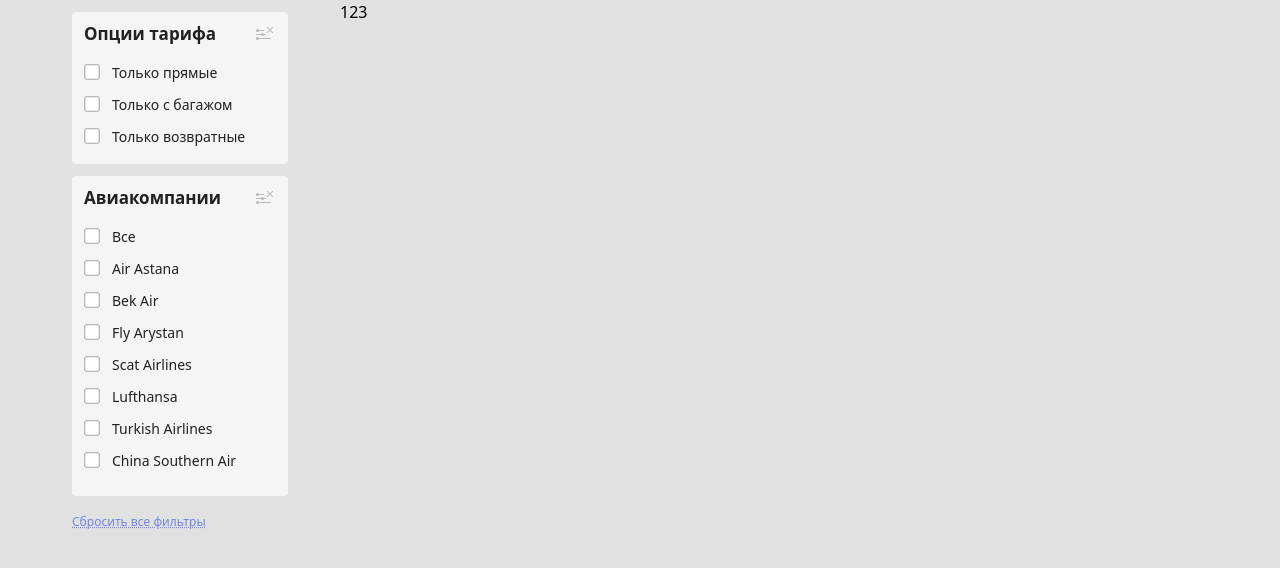
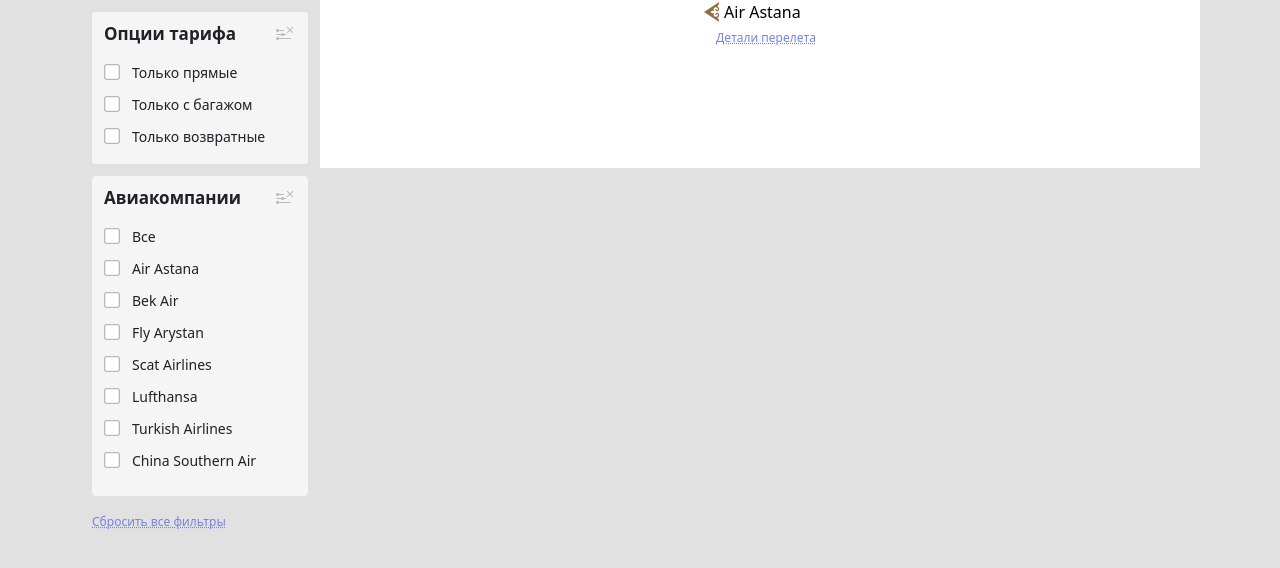
Before and after one commit to NMadiyar/Aviata, a Vue app: page / in a window 1280 px wide. Shown: the top 568 px of the page. Built offline with nearby package versions, Linux system fonts and the light colour scheme; what @vueuse/head would draw is missing.

Commit message:
fix: fix checkbox

```diff
--- a/src/components/FilterOptions/AirlinesOptions.vue
+++ b/src/components/FilterOptions/AirlinesOptions.vue
@@ -28,6 +28,7 @@
             @mouseleave="leaveInput(this.$refs.All)"
           >
             <input
+              id="All"
               ref="All"
               type="checkbox"
               class="mr-[12px] cursor-pointer bg-[url('/img/checboxNormal.svg')] bg-cover appearance-none border-0 ease-linear duration-200 checked:bg-[url('/img/checbox_active.svg')] focus:ring-0 focus:ring-offset-0 active:bg-[url('/img/checbox_active.svg')]"
@@ -44,7 +45,9 @@
               type="checkbox"
               class="mr-[12px] cursor-pointer bg-[url('/img/checboxNormal.svg')] bg-cover appearance-none border-0 checked:bg-[url('/img/checbox_active.svg')] ease-linear duration-200 focus:ring-0 focus:ring-offset-0 active:bg-[url('/img/checbox_active.svg')]"
             />
-            <p class="text-[#202123]">Air Astana</p>
+            <label for="All" class="text-[#202123] cursor-pointer"
+              >Air Astana</label
+            >
           </div>
           <div
             class="flex text-center items-center h-[32px] cursor-pointer hover:bg-[#EBEBEB] pl-[12px]"
@@ -52,11 +55,14 @@
             @mouseleave="leaveInput(this.$refs.Bek)"
           >
             <input
+              id="Bek"
               ref="Bek"
               type="checkbox"
               class="mr-[12px] cursor-pointer bg-[url('/img/checboxNormal.svg')] bg-cover appearance-none border-0 checked:bg-[url('/img/checbox_active.svg')] ease-linear duration-200 focus:ring-0 focus:ring-offset-0 active:bg-[url('/img/checbox_active.svg')]"
             />
-            <p class="text-[#202123]">Bek Air</p>
+            <label for="Bek" class="text-[#202123] cursor-pointer"
+              >Bek Air</label
+            >
           </div>
           <div
             class="flex text-center items-center h-[32px] cursor-pointer hover:bg-[#EBEBEB] pl-[12px]"
@@ -64,11 +70,14 @@
             @mouseleave="leaveInput(this.$refs.Arystan)"
           >
             <input
+              id="Arystan"
               ref="Arystan"
               type="checkbox"
               class="mr-[12px] cursor-pointer bg-[url('/img/checboxNormal.svg')] bg-cover appearance-none border-0 checked:bg-[url('/img/checbox_active.svg')] ease-linear duration-200 focus:ring-0 focus:ring-offset-0 active:bg-[url('/img/checbox_active.svg')]"
             />
-            <p class="text-[#202123]">Fly Arystan</p>
+            <label for="Arystan" class="text-[#202123] cursor-pointer"
+              >Fly Arystan</label
+            >
           </div>
           <div
             class="flex text-center items-center h-[32px] cursor-pointer hover:bg-[#EBEBEB] pl-[12px]"
@@ -76,11 +85,14 @@
             @mouseleave="leaveInput(this.$refs.Scat)"
           >
             <input
+              id="Scat"
               ref="Scat"
               type="checkbox"
               class="mr-[12px] cursor-pointer bg-[url('/img/checboxNormal.svg')] bg-cover appearance-none border-0 checked:bg-[url('/img/checbox_active.svg')] ease-linear duration-200 focus:ring-0 focus:ring-offset-0 active:bg-[url('/img/checbox_active.svg')]"
             />
-            <p class="text-[#202123]">Scat Airlines</p>
+            <label for="Scat" class="text-[#202123] cursor-pointer"
+              >Scat Airlines</label
+            >
           </div>
           <div
             class="flex text-center items-center h-[32px] cursor-pointer hover:bg-[#EBEBEB] pl-[12px]"
@@ -88,11 +100,14 @@
             @mouseleave="leaveInput(this.$refs.Lufthansa)"
           >
             <input
+              id="Lufthansa"
               ref="Lufthansa"
               type="checkbox"
               class="mr-[12px] cursor-pointer bg-[url('/img/checboxNormal.svg')] bg-cover appearance-none border-0 checked:bg-[url('/img/checbox_active.svg')] ease-linear duration-200 focus:ring-0 focus:ring-offset-0 active:bg-[url('/img/checbox_active.svg')]"
             />
-            <p class="text-[#202123]">Lufthansa</p>
+            <label for="Lufthansa" class="text-[#202123] cursor-pointer"
+              >Lufthansa</label
+            >
           </div>
           <div
             class="flex text-center items-center h-[32px] cursor-pointer hover:bg-[#EBEBEB] pl-[12px]"
@@ -100,11 +115,14 @@
             @mouseleave="leaveInput(this.$refs.Turkish)"
           >
             <input
+              id="Turkish"
               ref="Turkish"
               type="checkbox"
               class="mr-[12px] cursor-pointer bg-[url('/img/checboxNormal.svg')] bg-cover appearance-none border-0 checked:bg-[url('/img/checbox_active.svg')] ease-linear duration-200 focus:ring-0 focus:ring-offset-0 active:bg-[url('/img/checbox_active.svg')]"
             />
-            <p class="text-[#202123]">Turkish Airlines</p>
+            <label for="Turkish" class="text-[#202123] cursor-pointer"
+              >Turkish Airlines</label
+            >
           </div>
           <div
             class="flex text-center items-center h-[32px] cursor-pointer hover:bg-[#EBEBEB] pl-[12px]"
@@ -112,11 +130,14 @@
             @mouseleave="leaveInput(this.$refs.China)"
           >
             <input
+              id="China"
               ref="China"
               type="checkbox"
               class="mr-[12px] cursor-pointer bg-[url('/img/checboxNormal.svg')] bg-cover appearance-none border-0 checked:bg-[url('/img/checbox_active.svg')] ease-linear duration-200 focus:ring-0 focus:ring-offset-0 active:bg-[url('/img/checbox_active.svg')]"
             />
-            <p class="text-[#202123]">China Southern Air</p>
+            <label for="China" class="text-[#202123] cursor-pointer"
+              >China Southern Air</label
+            >
           </div>
         </form>
       </div>
--- a/src/components/FilterOptions/RateOptions.vue
+++ b/src/components/FilterOptions/RateOptions.vue
@@ -28,11 +28,14 @@
             @mouseleave="leaveInput(this.$refs.checkStraight)"
           >
             <input
+              id="checkStraight"
               ref="checkStraight"
               type="checkbox"
               class="mr-[12px] cursor-pointer bg-[url('/img/checboxNormal.svg')] bg-cover appearance-none border-0 checked:bg-[url('/img/checbox_active.svg')] ease-linear duration-200 focus:ring-0 focus:ring-offset-0 active:bg-[url('/img/checbox_active.svg')]"
             />
-            <p class="text-[#202123]">Только прямые</p>
+            <label for="checkStraight" class="text-[#202123] cursor-pointer"
+              >Только прямые</label
+            >
           </div>
           <div
             class="flex text-center items-center h-[32px] cursor-pointer hover:bg-[#EBEBEB] pl-[12px]"
@@ -40,11 +43,14 @@
             @mouseleave="leaveInput(this.$refs.checkLuggage)"
           >
             <input
+              id="checkLuggage"
               ref="checkLuggage"
               type="checkbox"
               class="mr-[12px] cursor-pointer bg-[url('/img/checboxNormal.svg')] bg-cover appearance-none border-0 ease-linear duration-200 checked:bg-[url('/img/checbox_active.svg')] focus:ring-0 focus:ring-offset-0 active:bg-[url('/img/checbox_active.svg')]"
             />
-            <p class="text-[#202123]">Только с багажом</p>
+            <label for="checkLuggage" class="text-[#202123] cursor-pointer"
+              >Только с багажом</label
+            >
           </div>
           <div
             class="flex text-center items-center h-[32px] cursor-pointer hover:bg-[#EBEBEB] pl-[12px]"
@@ -52,11 +58,14 @@
             @mouseleave="leaveInput(this.$refs.checkReturnal)"
           >
             <input
+              id="checkReturnal"
               ref="checkReturnal"
               type="checkbox"
               class="mr-[12px] cursor-pointer bg-[url('/img/checboxNormal.svg')] bg-cover appearance-none border-0 ease-linear duration-200 checked:bg-[url('/img/checbox_active.svg')] focus:ring-0 focus:ring-offset-0 active:bg-[url('/img/checbox_active.svg')]"
             />
-            <p class="text-[#202123]">Только возвратные</p>
+            <label for="checkReturnal" class="text-[#202123] cursor-pointer"
+              >Только возвратные</label
+            >
           </div>
         </form>
       </div>
--- a/src/components/MainContent/MainContent.vue
+++ b/src/components/MainContent/MainContent.vue
@@ -1,11 +1,25 @@
 <template>
-  <div>
-   123
+  <div
+    class="bg-white shadow-[0px 2px 4px rgba(0, 0, 0, 0.15)] h-[168px] font-openSans"
+  >
+    <div class="flex justify-center items-center">
+      <div>
+        <div class="flex">
+          <img src="/img/logo_mini_ks.svg" height="20" width="20" alt="logo" />
+          <p>Air Astana</p>
+        </div>
+        <button
+          class="font-openSans text-[12px] ml-[12px] text-[#7284E4] underline decoration-dotted leading-[16px] font-normal hover:scale-105 ease-in duration-200"
+        >
+          Детали перелета
+        </button>
+      </div>
+    </div>
   </div>
 </template>
 
 <script>
 export default {
-  name: 'MainContent'
-}
+  name: "MainContent",
+};
 </script>
--- a/src/pages/Index.vue
+++ b/src/pages/Index.vue
@@ -1,6 +1,6 @@
 <template>
   <div class="flex flex-wrap justify-center align-middle m-auto">
-    <div class="flex-initial w-[240px] mr-10">
+    <div class="flex-initial w-[240px]">
       <FilterOptions></FilterOptions>
     </div>
     <div class="flex-initial w-[880px]">
```
Also changed, not shown: public/img/logo_mini_ks.svg (added).
